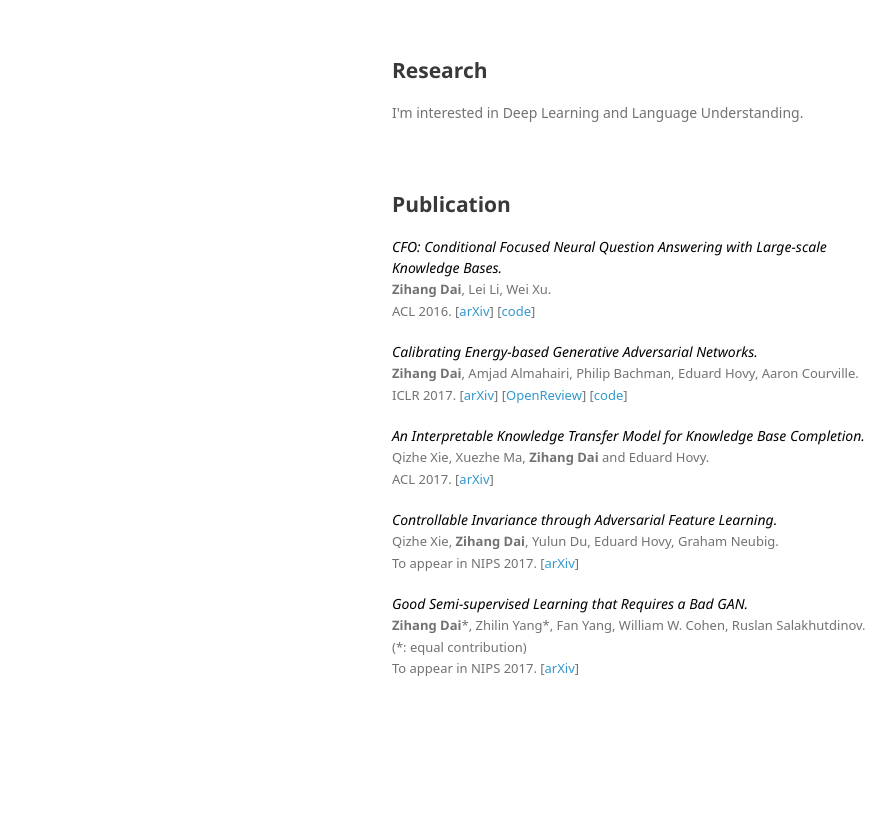
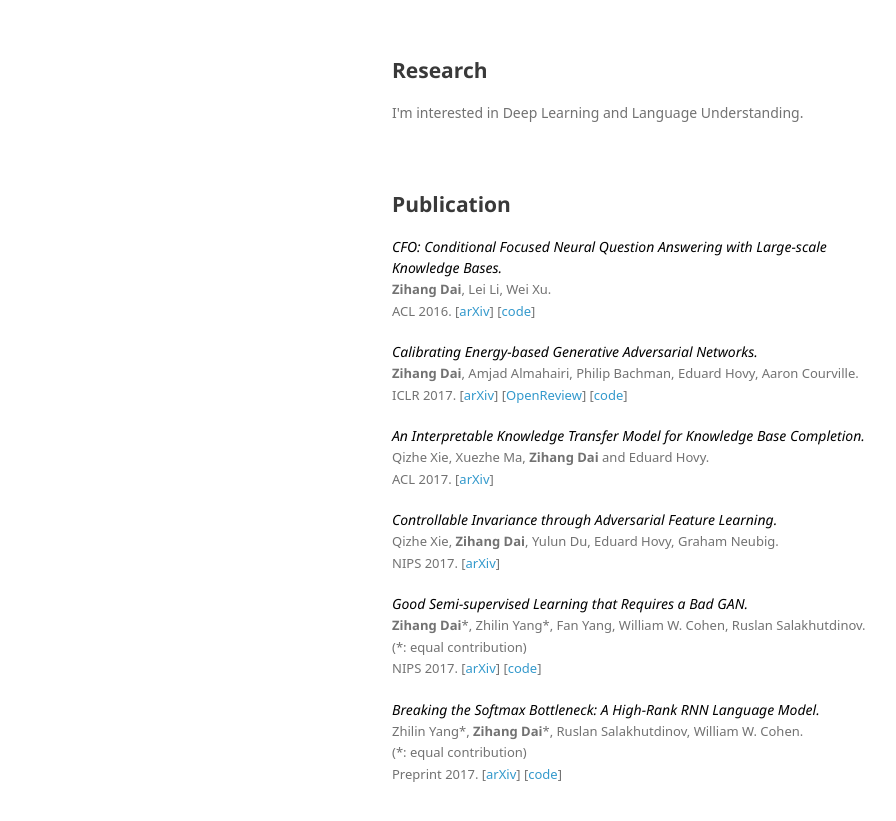
Before and after one commit to zihangdai/zihangdai.github.io, a plain HTML site: page index.html in a window 1280 px wide. Shown: the part 133-954 px from the top of the page, without its empty margins (178-1074 px from the left). Before the commit the page ends 882 px from the top, so only its background shows below. Drawn offline with Linux system fonts and the light colour scheme; a web font is replaced by a local one.

Commit message:
add softmax bottleneck

```diff
--- a/index.html
+++ b/index.html
@@ -90,7 +90,7 @@
             <font size="2">
               Qizhe Xie, <b>Zihang Dai</b>, Yulun Du, Eduard Hovy, Graham Neubig.
               <br>
-              To appear in NIPS 2017.
+              NIPS 2017.
               [<a href="https://arxiv.org/pdf/1705.11122.pdf">arXiv</a>]
             </font>
           </p>
@@ -105,8 +105,23 @@
               <b>Zihang Dai</b>*, Zhilin Yang*, Fan Yang, William W. Cohen, Ruslan Salakhutdinov.
               <br>(*: equal contribution)
               <br>
-              To appear in NIPS 2017.
-              [<a href="https://arxiv.org/pdf/1705.09783.pdf">arXiv</a>]
+              NIPS 2017.
+              [<a href="https://arxiv.org/pdf/1705.09783.pdf">arXiv</a>] [<a href="https://github.com/kimiyoung/ssl_bad_gan">code</a>]
+            </font>
+          </p>
+
+          <p>
+            <font color="black">
+              <em>Breaking the Softmax Bottleneck: A High-Rank RNN Language Model.</em>
+            </font>
+            <br>
+
+            <font size="2">
+              Zhilin Yang*, <b>Zihang Dai</b>*, Ruslan Salakhutdinov, William W. Cohen.
+              <br>(*: equal contribution)
+              <br>
+              Preprint 2017.
+              [<a href="https://arxiv.org/pdf/1711.03953.pdf">arXiv</a>] [<a href="https://github.com/zihangdai/mos">code</a>]
             </font>
           </p>
 
```
